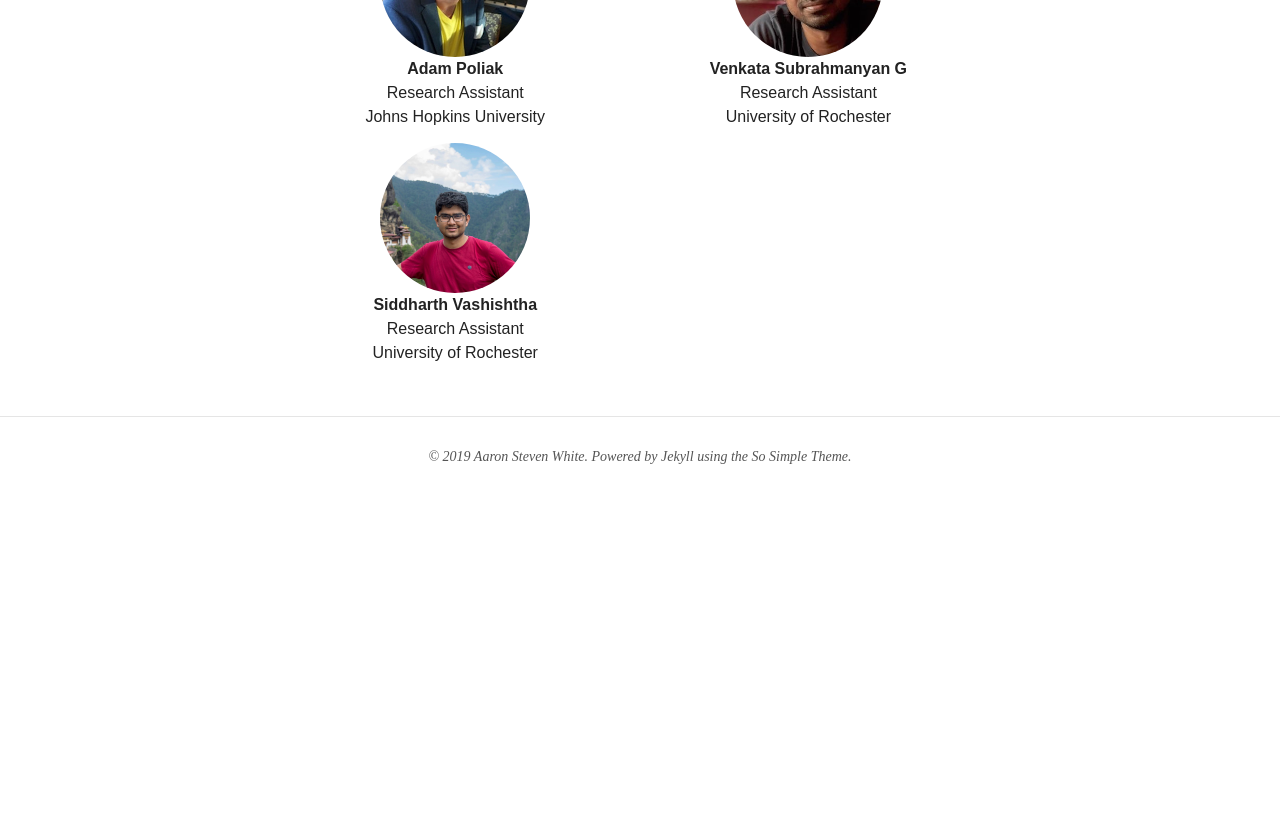
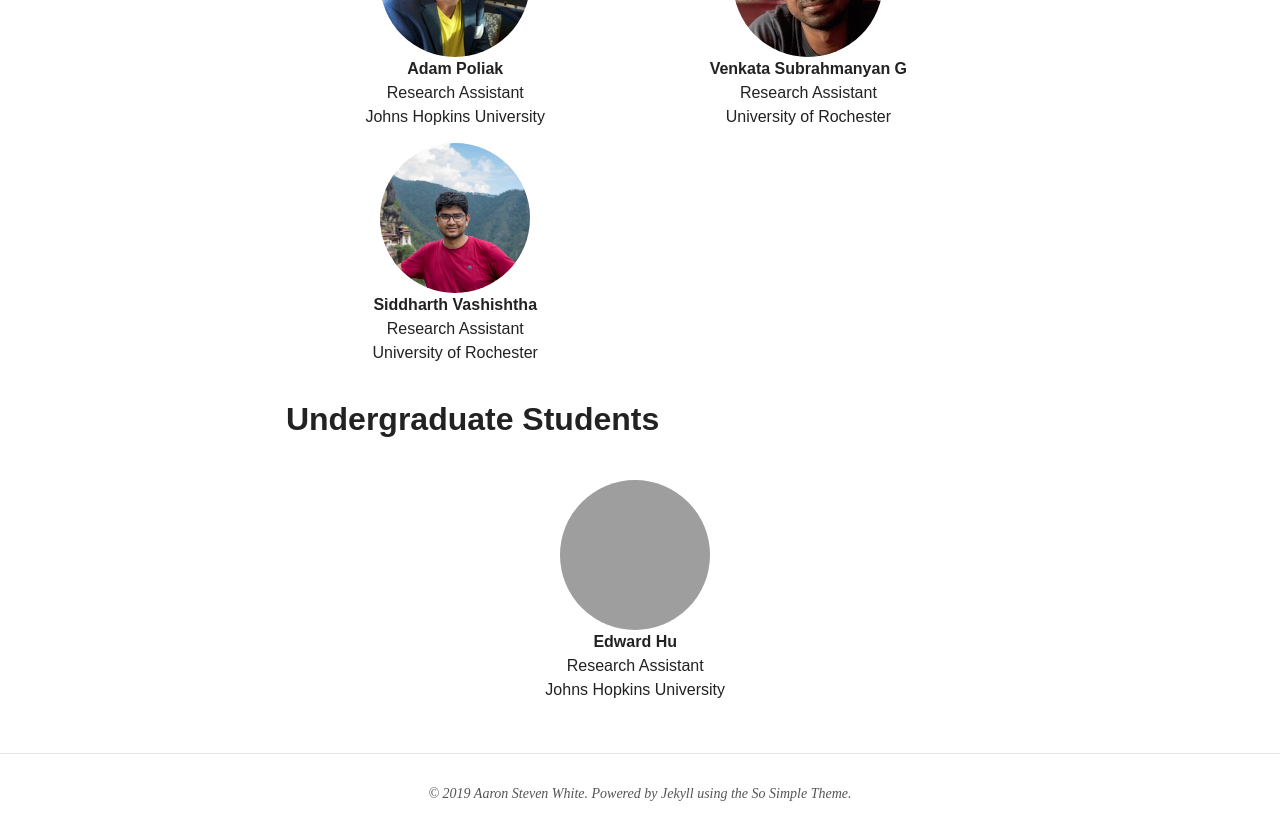
Before and after one commit to decompositional-semantics-initiative/decompositional-semantics-initiative.github.io, a Jekyll site: the page built from researchers/index.md, in a window 1280 px wide and 900 px high, scrolled down 1921 px. Shown: the top 840 px of the window. Built offline with Jekyll 4.4.1, drawn with Linux system fonts in a browser that asks for light colours; nearby versions of some CDN libraries; before the commit the page ends 2484 px from its top, so only the background shows below that.

Commit message:
added yaml entries

```diff
--- a/_data/researchers.yml
+++ b/_data/researchers.yml
@@ -116,3 +116,16 @@ graduatestudents:
       email: svashis3@ur.rochester.edu
       projects:
         - time
+
+undergraduatestudents:
+  name: Undergraduate Students
+  people:
+    ehu:
+      name: Edward Hu
+      role: Research Assistant
+      affiliation: Johns Hopkins University
+      website: https://edwdh.github.io
+      email: edward.hu@jhu.edu
+      projects:
+        - dnc
+        - parabank
```
Also changed, not shown: _data/projects.yml (+12 -0 lines), projects/parabank/index.md (+3 -6 lines), 2 other files.
